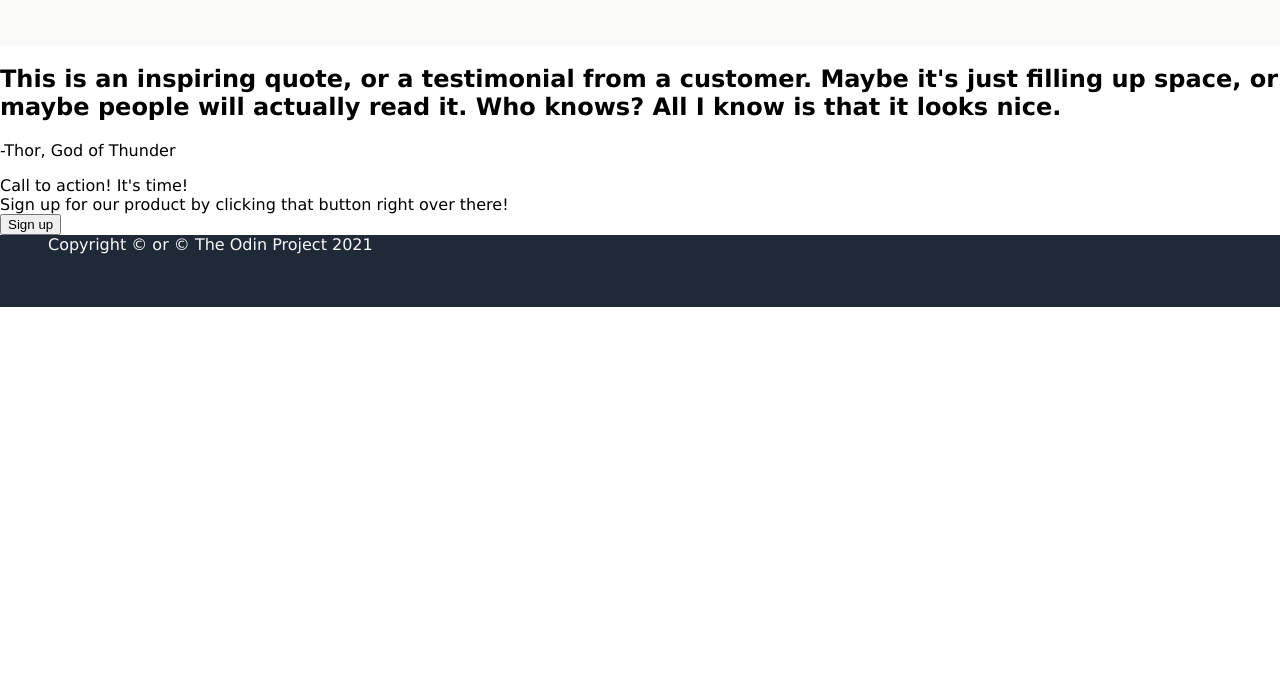
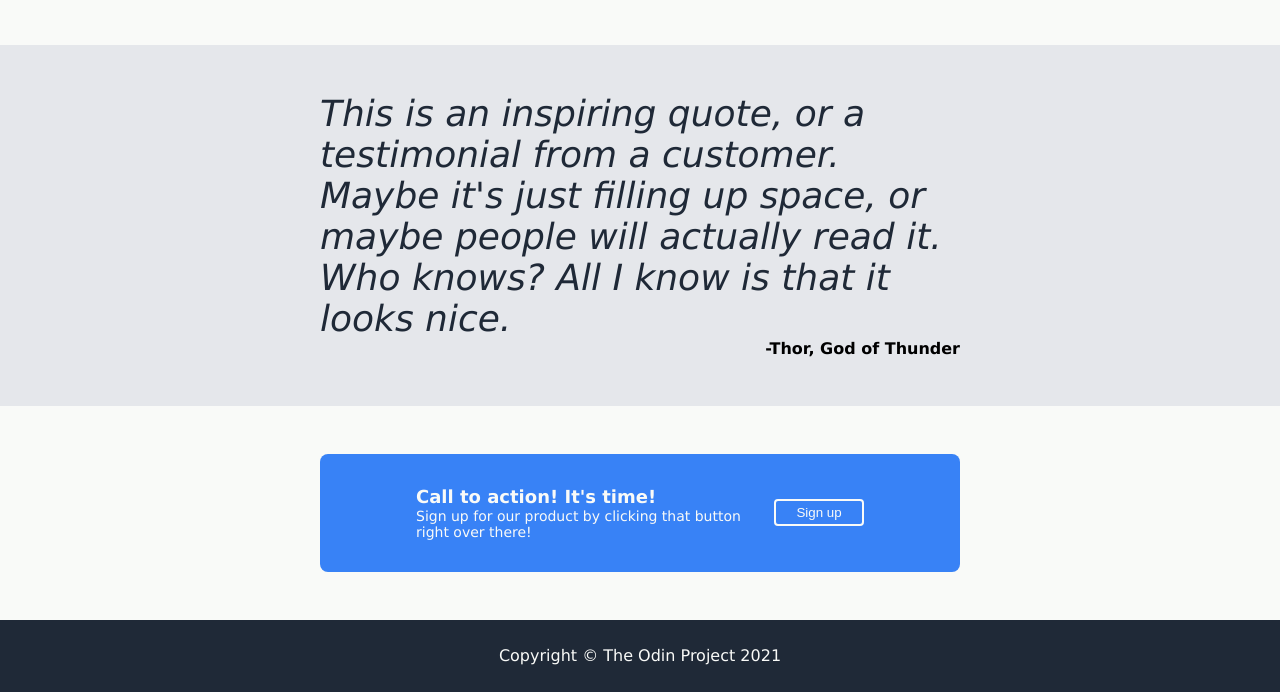
Before and after one commit to champy0527/landing-page, a plain HTML site: page index.html in a window 1280 px wide. Shown: the part 752-1444 px from the top of the page. Before the commit the page ends 1059 px from the top, so only its background shows below. Drawn offline with Linux system fonts and the light colour scheme.

Commit message:
Complete CSS style based on template
Html tags have been revised to reflect proper use and effect on css styling

```diff
--- a/index.html
+++ b/index.html
@@ -11,9 +11,9 @@
     <header>
         <p class="header-logo">Header Logo</p>
         <nav class="header-links">
-            <span>header link one</span>
-            <span>header link two</span>
-            <span>header link three</span>
+            <a href="#">header link one</a>
+            <a href="#">header link two</a>
+            <a href="#">header link three</a>
         </nav>
     </header>
 
@@ -57,24 +57,25 @@
 
         <div class="container-3">
             <h2 class="quote">This is an inspiring quote, or a testimonial from a customer. Maybe it's just filling up space, or maybe people will actually read it. Who knows? All I know is that it looks nice.</h2>
-            <p class="author">-Thor, God of Thunder</p>
+            <div class="author">-Thor, God of Thunder</div>
         </div>
 
         <div class="modal">
-            <div class="modal-text">
-                <div class="modal-title">Call to action! It's time!</div>
-                <div class="modal-desc">Sign up for our product by clicking that button right over there!</div>
+            <div class="modal-wrapper">
+                <div class="modal-text">
+                    <div class="modal-title">Call to action! It's time!</div>
+                    <div class="modal-desc">Sign up for our product by clicking that button right over there!</div>
                 </div>
-            </div>
-            <div class="button">
-                <button>Sign up</button>
+                <button  class="button">
+                    Sign up
+                </button>
             </div>
         </div>
 
     </main>
 
     <footer>
-        <div class="footer">Copyright &copy; or &#169; The Odin Project 2021</div>
+        <p class="footer">Copyright &copy; The Odin Project 2021</p>
     </footer>
 
 </body>
--- a/styles.css
+++ b/styles.css
@@ -38,8 +38,13 @@ header {
     align-items: center;
 }
 
+a {
+    text-decoration: none;
+    color: #F9FAF8;
+}
 
-/* MAIN BANNER  */
+
+/* MAIN BANNER , FIRST WRAPPER */
 
 .container-1 {
     background-color: #1F2937;
@@ -80,7 +85,7 @@ header {
     border-radius: 4px;
 }
 
-/* SECOND CONTAINER */
+/* SECOND WRAPPER */
 
 .container-2 {
     background-color: #F9FAF8;    display: flex;
@@ -121,3 +126,77 @@ header {
     border: 2px solid #3882f6;
     border-radius: 16px;
 }
+
+/* THIRD WRAPPER  */
+
+.container-3 {
+    background-color: #E5E7EB;    display: flex;
+    justify-content: center;
+    flex-direction: column;
+    padding: 48px 25%;
+}
+
+.quote, .author {
+    margin: 0px;
+}
+
+h2.quote {
+    font-size: 36px;
+    font-style: italic;
+    font-weight: 100;
+    color: #1F2937
+}
+
+.author {
+    text-align: right;
+    font-weight: 700;
+}
+
+/* FOURTH WRAPPER */
+
+.modal {
+    background-color: #F9FAF8;    display: flex;
+    justify-content: center;
+    padding: 48px 25%;
+}
+
+.modal-wrapper {
+    display: flex;
+    width: 50vw;
+    background-color: #3882f6;
+    color: #F9FAF8;
+    padding: 32px 96px;
+    border-radius: 8px;
+    justify-content: space-between;
+    align-items: center;
+    gap: 16px;
+}
+
+.modal-title {
+    font-size: 18px;
+    font-weight: 700;
+    line-height: 1.2em;
+}
+
+.modal-desc {
+    font-size: 14px;
+    font-weight: 200;
+}
+
+.button {
+    width: 90px;
+    flex-shrink: 0;
+    border: 2px solid #F9FAF8;
+    border-radius: 4px;
+    background-color: #3882f6;;
+    color: #F9FAF8;
+    padding: 4px 8px;
+}
+
+/* FOOTER */
+
+footer {
+    display: flex;
+    justify-content: center;
+    align-items: center;
+}
```
